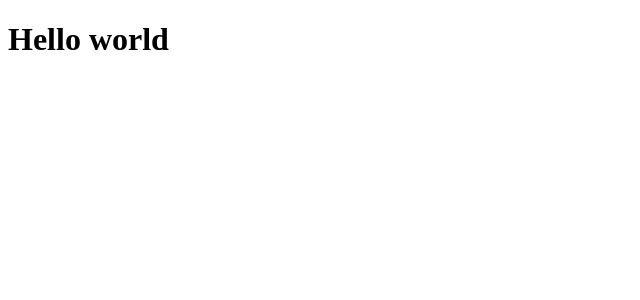
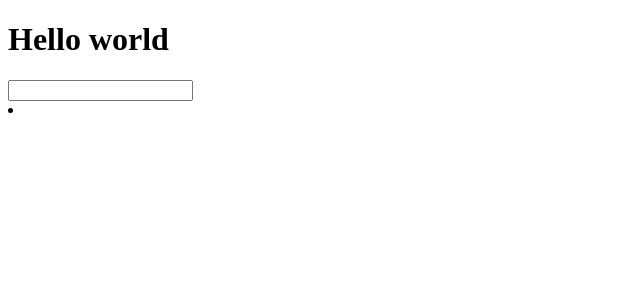
Before and after one commit to Kangaroux/gelbooru-viewer, a React app: page / in a window 1280 px wide. Shown: the top 300 px of the page, without its empty margins (0-640 px from the left). Built offline with nearby package versions, Linux system fonts and the light colour scheme; the HTML template or start-up script is replaced by a standard one.

Commit message:
Simple tag autocomplete

```diff
--- a/client/App.tsx
+++ b/client/App.tsx
@@ -1,6 +1,10 @@
 import React from "react";
+import { SearchInput } from "./SearchInput";
 
 
 export const App = () => {
-    return <h1>Hello world</h1>;
+    return <div>
+        <h1>Hello world</h1>
+        <SearchInput />
+    </div>;
 }
--- /dev/null
+++ b/client/SearchInput.tsx
@@ -0,0 +1,44 @@
+import React, { useEffect, useState } from "react";
+import { fetchTagAutocomplete, Tag, TagAutocompleteResponse } from "./api";
+
+/**
+ * The autocomplete fetch delay (in milliseconds). Adding a short delay before
+ * making an API call for autocomplete results lets us cancel the request if
+ * the user typed something during the delay. The longer the delay, the less
+ * API calls are made, but the slower the autocomplete shows up.
+ */
+const fetchDelay = 200;
+
+export const SearchInput = () => {
+    const [suggestions, setSuggestions] = useState<Tag[]>([]);
+    const [timeoutId, setTimeoutId] = useState(0);
+    const [val, setVal] = useState("");
+
+    const onInput = async (e: React.FormEvent<HTMLInputElement>) => {
+        const cleaned = e.currentTarget.value.trim();
+        setVal(cleaned);
+        clearTimeout(timeoutId);
+
+        if (!cleaned.length)
+            setSuggestions([]);
+    }
+
+    useEffect(() => {
+        if (!val.length)
+            return;
+
+        const fetchSuggestions = async () => {
+            const resp = await fetchTagAutocomplete(val);
+            setSuggestions(resp.suggestions);
+        }
+
+        setTimeoutId(setTimeout(fetchSuggestions, fetchDelay));
+    }, [val]);
+
+    return <div>
+        <input type="text" value={val} onInput={onInput} />
+        <li>
+            {suggestions.map(s => <ul>{s.tag} ({s.count})</ul>)}
+        </li>
+    </div>;
+}
--- a/client/api.ts
+++ b/client/api.ts
@@ -83,6 +83,37 @@ export async function fetchPosts(query: string, page = 0) {
     return ret;
 }
 
+export type TagType = "artist" | "copyright" | "character" | "general" | "metadata";
+
+export interface Tag {
+    count: number;
+    tag: string;
+    type: TagType;
+}
+
+export interface TagAutocompleteResponse {
+    suggestions: Tag[];
+}
+
 export async function fetchTagAutocomplete(query: string) {
-    return fetch(`/api/tag-autocomplete?q=${query}`);
+    const resp = await fetch(`/api/tag-autocomplete?q=${query}`);
+
+    if (!resp.ok)
+        throw new APIError(resp);
+
+    const data = await resp.json();
+
+    let ret: TagAutocompleteResponse = {
+        suggestions: []
+    }
+
+    for (const s of data["suggestions"]) {
+        ret.suggestions.push({
+            count: s["count"],
+            tag: s["tag"],
+            type: s["type"],
+        });
+    }
+
+    return ret;
 }
```
